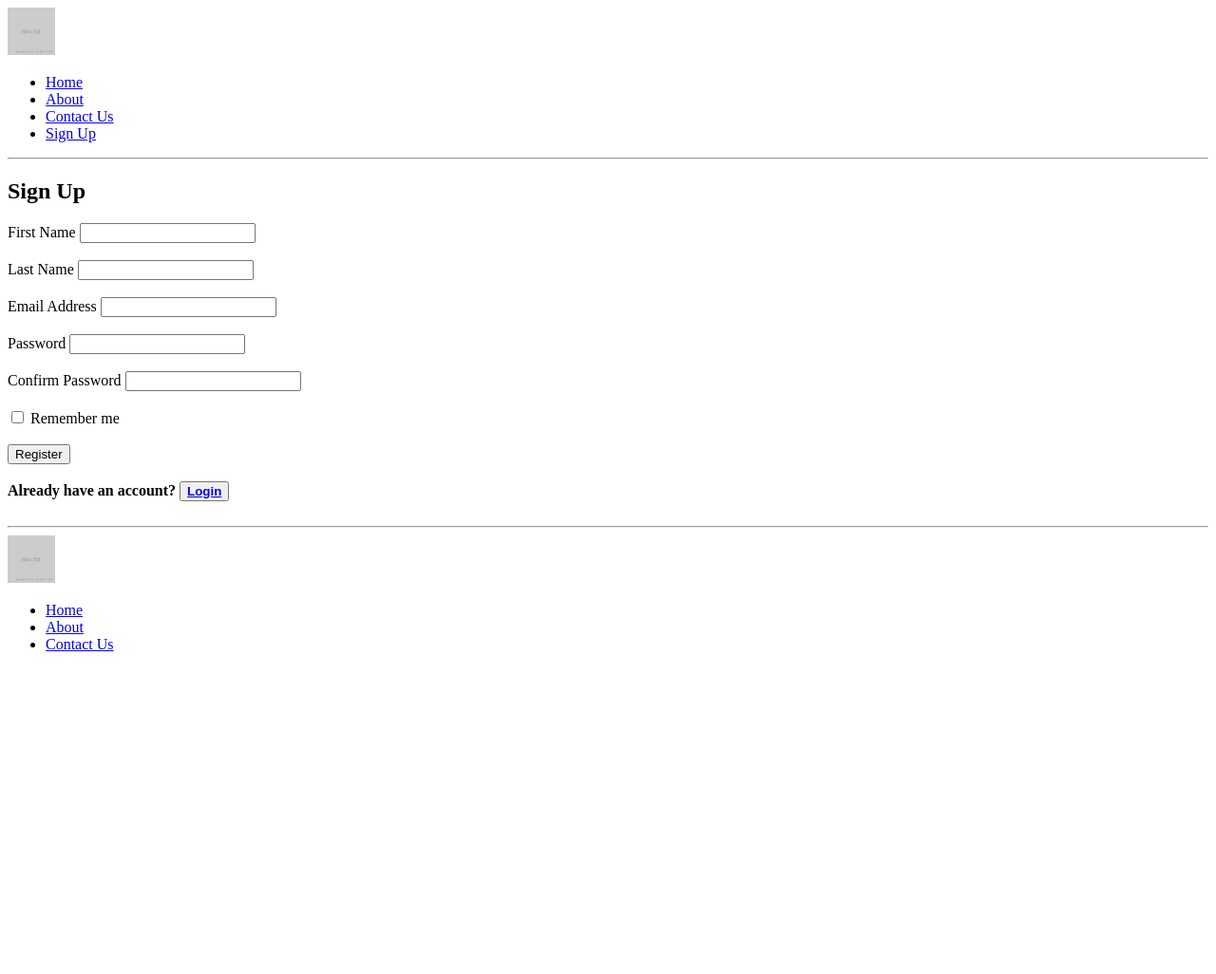
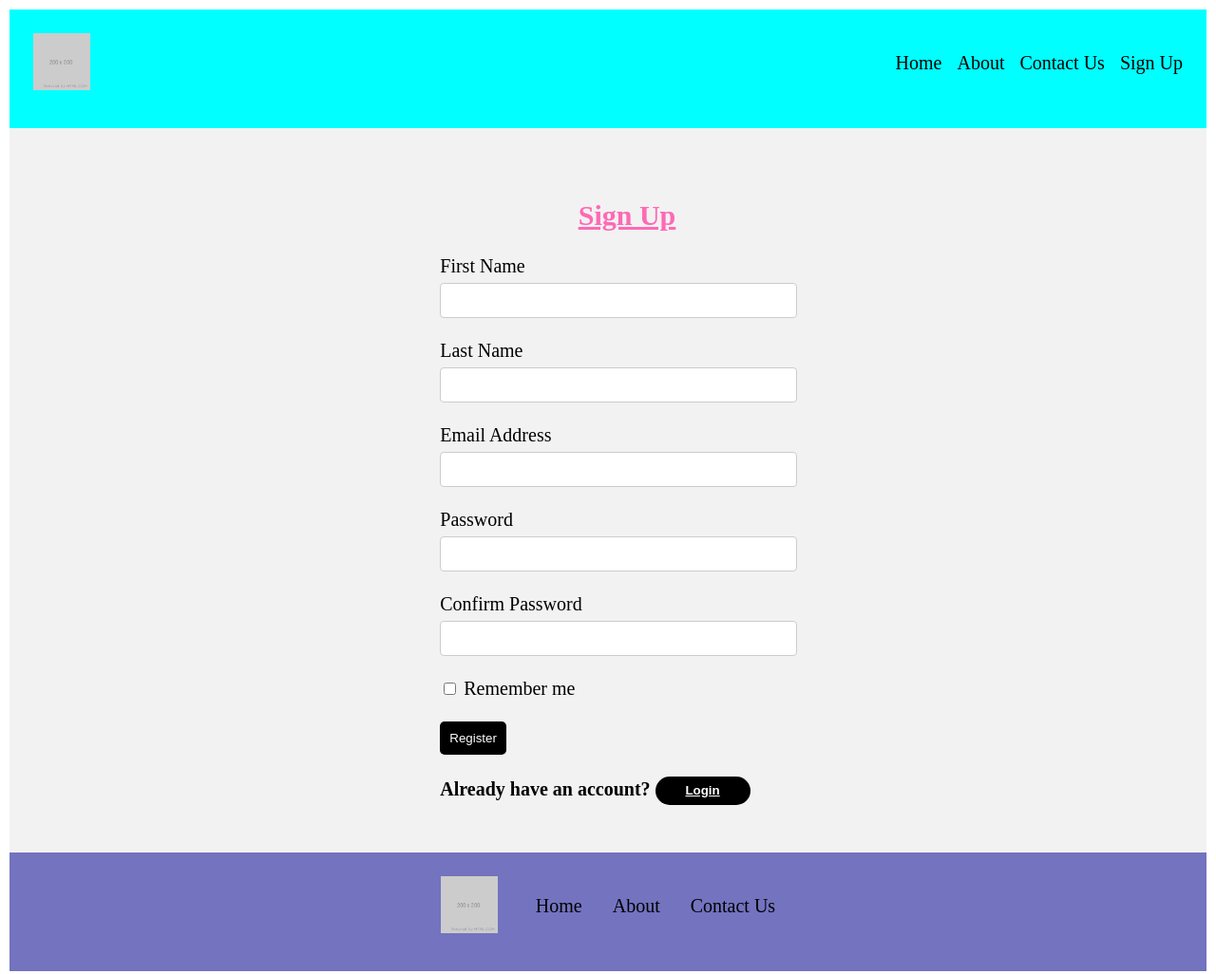
Before and after one commit to venkatabogala/HTML-Assignment, a plain HTML site: page signup.html in a window 1280 px wide. Shown: the whole page at 95% size. Before the commit the page ends 800 px from the top, so only its background shows below. Drawn offline with Linux system fonts and the light colour scheme.

Commit message:
Added reference and styles to the signup.html file

```diff
--- a/signup.html
+++ b/signup.html
@@ -5,55 +5,62 @@
     <meta http-equiv="X-UA-Compatible" content="IE=edge">
     <meta name="viewport" content="width=device-width, initial-scale=1.0">
     <title>Recipe Blog</title>
+    <link rel="stylesheet" href="./assets/css/style.css">
 </head>
 <body>
-    <header>
+    <div class="container">
+        <div class="item-a">
+            <header id="top-header">
+                <img src="./assets/images/200.png" alt="content" >
                 <nav>
-        <img src="./assets/images/200.png" alt=" " width="50">
-           <ul>
+                    <ul id="top-nav">
                         <li><a href="/">Home</a></li>
                         <li><a href="./about.html">About</a></li>
                         <li><a href="./contactus.html">Contact Us</a></li>
                         <li><a href="./signup.html">Sign Up</a></li>
-
                     </ul>
-
                 </nav>
              </header>
-    <hr>
+        </div>
+        <div class="item-b">
             <main>
-        <h2>Sign Up</h2>
+                <section>
+                    <div id="sign-up">
+                        <h2 style="color:hotpink">Sign Up</h2>
                         <form action="./login.html">
                             <label for="fname">First Name</label>
-            <input id="fname" type="text" required ><br><br>
+                            <input id="fname" type="text" name="fname" required ><br><br>
                             <label for="lname">Last Name</label>
-            <input id="lname" type="text" required ><br><br>
+                            <input id="lname" type="text" name="lname" required ><br><br>
                             <label for="email">Email Address</label>
-            <input id="email" type="email" required><br><br>
+                            <input id="email" type="email" name="email" required><br><br>
                             <label for="password">Password</label>
-            <input id="password" type="password" required ><br><br>
+                            <input id="password" type="password" name="password" required ><br><br>
                             <label for="cpassword">Confirm Password</label>
-            <input id="cpassword" type="password" required ><br><br>
+                            <input id="cpassword" type="password" name="cpassword" required ><br><br>
                             <input type="checkbox">
-            <label>Remember me</label><br><br>
+                            <label for=""remember">Remember me</label><br><br>
                             <input type="submit" value="Register"><br><br>
-            <strong>Already have an account?</strong>
-            <button><strong><a href="./login.html">Login</a></strong></button>
+                            <span><strong>Already have an account?</strong></span>
+                            <button><strong><a style="color:white" href="./login.html">Login</a></strong></button>
                         </form>
+                    </div>
+                </section>
             </main>
-    <br>
-    <hr>
-    <footer>
+
+        </div>
+        <div class="item-c">
+            <footer id="bottom-footer">
+                <img src="./assets/images/200.png" alt=" " width="50">
                    <nav>
-            <img src="./assets/images/200.png" alt=" " width="50">
-               <ul>
+                        <ul id="bottom-nav">
                            <li><a href="/">Home</a></li>
                            <li><a href="./about.html">About</a></li>
                            <li><a href="./contactus.html">Contact Us</a></li>
                         </ul>
-
                     </nav>
             </footer>
-
+        </div>
+    </div>
 </body>
 </html>
```
Lines whose indentation alone changed are shown as unchanged.
